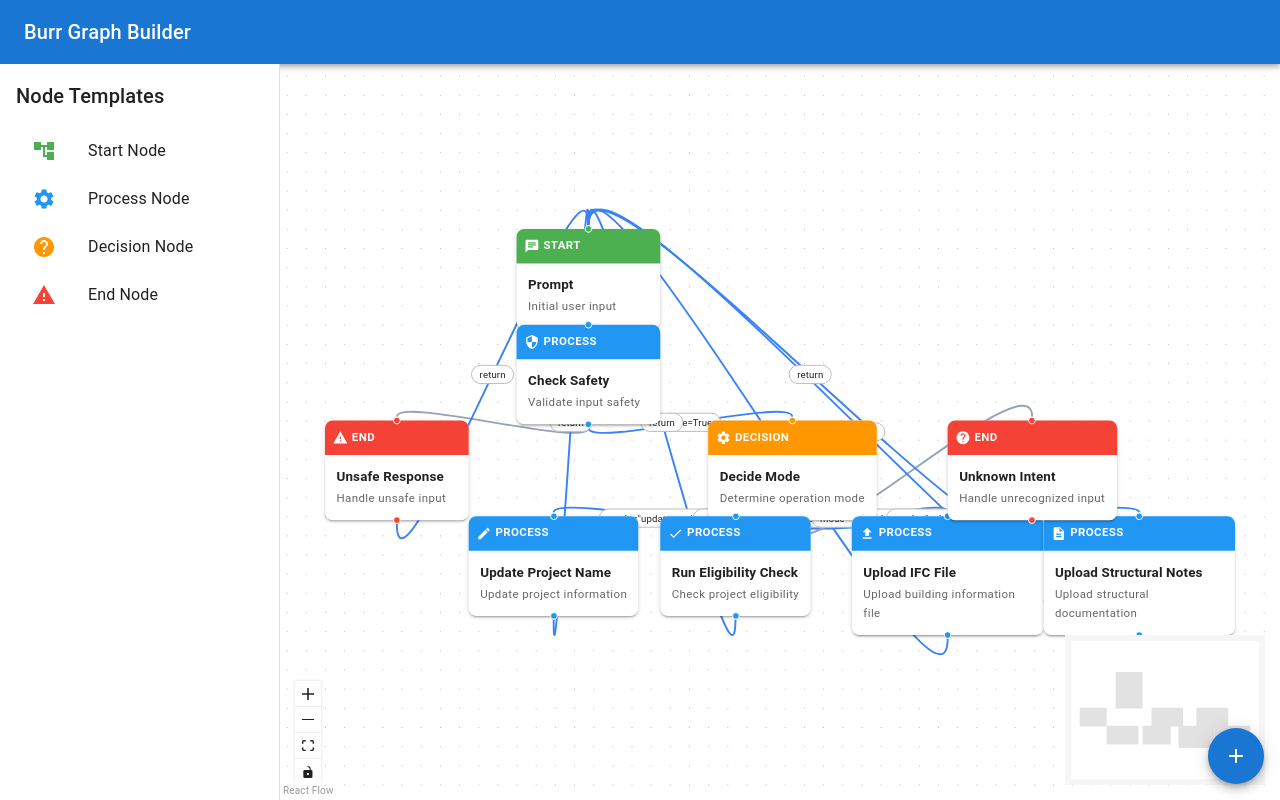
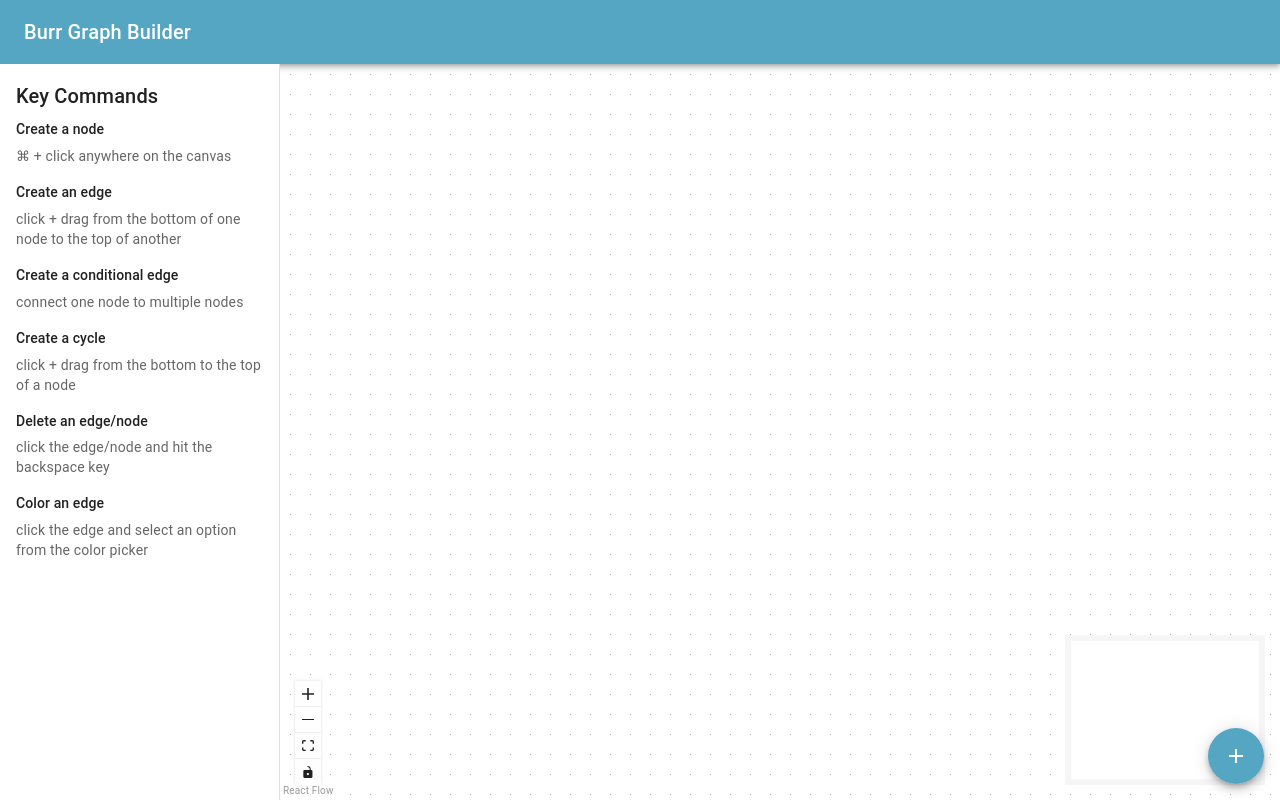
Before and after one commit to jaeyow/burr_graph_builder, a React (Create React App) app: page / in a window 1280 px wide. Built offline with nearby package versions, Linux system fonts and the light colour scheme.

Commit message:
base implementation

```diff
--- a/src/components/CustomEdge.tsx
+++ b/src/components/CustomEdge.tsx
@@ -26,6 +26,7 @@ const CustomEdge: React.FC<EdgeProps<CustomEdgeType>> = ({
   style = {},
   data,
   markerEnd,
+  selected,
 }) => {
   const [edgePath, labelX, labelY] = getBezierPath({
     sourceX,
@@ -37,8 +38,8 @@ const CustomEdge: React.FC<EdgeProps<CustomEdgeType>> = ({
   });
 
   const edgeStyle = {
-    strokeWidth: 2,
-    stroke: data?.condition === 'default' ? '#94a3b8' : '#3b82f6',
+    strokeWidth: selected ? 4 : 2,
+    stroke: (style as React.CSSProperties)?.stroke || (data?.condition === 'default' ? '#94a3b8' : '#429dbce6'),
     ...(style as React.CSSProperties),
   };
 
--- a/src/components/CustomNode.tsx
+++ b/src/components/CustomNode.tsx
@@ -7,75 +7,60 @@ import {
   IconButton,
 } from '@mui/material';
 import {
-  Chat as ChatIcon,
-  Security as SecurityIcon,
-  Warning as WarningIcon,
-  Settings as SettingsIcon,
-  Upload as UploadIcon,
-  Description as DescriptionIcon,
-  Help as HelpIcon,
-  Edit as EditIcon,
-  Check as CheckIcon,
   Delete as DeleteIcon,
 } from '@mui/icons-material';
 
-const iconMap = {
-  chat: ChatIcon,
-  security: SecurityIcon,
-  warning: WarningIcon,
-  settings: SettingsIcon,
-  upload: UploadIcon,
-  description: DescriptionIcon,
-  help: HelpIcon,
-  edit: EditIcon,
-  check: CheckIcon,
-  start: ChatIcon,
-  process: SettingsIcon,
-  decision: HelpIcon,
-  end: WarningIcon,
-} as const;
-
-const nodeTypeColors = {
-  start: '#4caf50',
-  process: '#2196f3',
-  decision: '#ff9800',
-  end: '#f44336',
-} as const;
+// Pastel color palette for nodes
+const pastelColors = [
+  { border: '#FF6B6B', background: '#FFE5E5' }, // Coral
+  { border: '#4ECDC4', background: '#E5F9F6' }, // Turquoise
+  { border: '#45B7D1', background: '#E5F4FD' }, // Sky blue
+  { border: '#96CEB4', background: '#F0F9F4' }, // Mint green
+  { border: '#FFEAA7', background: '#FFFCF0' }, // Light yellow
+  { border: '#DDA0DD', background: '#F5F0F5' }, // Plum
+  { border: '#98D8C8', background: '#F0FAF7' }, // Seafoam
+  { border: '#F7DC6F', background: '#FEFBF0' }, // Pale yellow
+  { border: '#BB8FCE', background: '#F4F1F7' }, // Lavender
+  { border: '#85C1E9', background: '#F0F8FF' }, // Light blue
+];
 
 export interface CustomNodeData extends Record<string, unknown> {
   label: string;
   description?: string;
-  nodeType: keyof typeof nodeTypeColors;
-  icon: keyof typeof iconMap;
+  nodeType: string;
+  icon: string;
+  colorIndex?: number;
   onDelete?: (nodeId: string) => void;
-  onUpdate?: (nodeId: string, data: any) => void;
 }
 
 type CustomNodeType = Node<CustomNodeData>;
 
 const CustomNode: React.FC<NodeProps<CustomNodeType>> = ({ id, data, selected }) => {
-  const IconComponent = iconMap[data.icon] || SettingsIcon;
-  const nodeColor = nodeTypeColors[data.nodeType] || '#2196f3';
+  // Use colorIndex if provided, otherwise generate based on node id
+  const colorIndex = data.colorIndex ?? (parseInt(id.replace(/\D/g, '')) % pastelColors.length);
+  const colors = pastelColors[colorIndex];
 
   const handleDelete = () => {
-    if (data.onDelete) {
+    if (data.onDelete && typeof data.onDelete === 'function') {
       data.onDelete(id);
     }
   };
 
   return (
     <Paper
-      elevation={selected ? 8 : 2}
+      elevation={selected ? 4 : 1}
       sx={{
-        minWidth: 150,
-        maxWidth: 200,
-        border: selected ? `2px solid ${nodeColor}` : 'none',
+        minWidth: 120,
+        maxWidth: 180,
+        border: `2px solid ${colors.border}`,
         borderRadius: 2,
-        backgroundColor: 'white',
+        backgroundColor: colors.background,
         transition: 'all 0.2s ease-in-out',
+        transform: selected ? 'scale(1.05)' : 'scale(1)',
+        position: 'relative',
         '&:hover': {
-          elevation: 4,
-          transform: 'translateY(-1px)',
+          elevation: 3,
+          transform: selected ? 'scale(1.05)' : 'scale(1.02)',
         },
       }}
     >
@@ -84,58 +69,54 @@ const CustomNode: React.FC<NodeProps<CustomNodeType>> = ({ id, data, selected })
         type="target"
         position={Position.Top}
         style={{
-          background: nodeColor,
+          background: colors.border,
           width: 8,
           height: 8,
+          border: 'none',
         }}
       />
 
-      {/* Node Header */}
-      <Box
-        sx={{
-          backgroundColor: nodeColor,
-          color: 'white',
-          p: 1,
-          borderRadius: '8px 8px 0 0',
-          display: 'flex',
-          alignItems: 'center',
-          justifyContent: 'space-between',
-        }}
-      >
-        <Box sx={{ display: 'flex', alignItems: 'center', gap: 0.5 }}>
-          <IconComponent sx={{ fontSize: 16 }} />
-          <Typography variant="caption" sx={{ fontWeight: 'bold' }}>
-            {data.nodeType.toUpperCase()}
-          </Typography>
-        </Box>
+      {/* Node Content */}
+      <Box sx={{ p: 1.5, position: 'relative' }}>
+        {/* Delete button - only show when selected */}
         {selected && (
           <IconButton
             size="small"
             onClick={handleDelete}
-            sx={{ color: 'white', p: 0.25 }}
+            sx={{
+              position: 'absolute',
+              top: 4,
+              right: 4,
+              color: colors.border,
+              p: 0.25,
+              '&:hover': {
+                backgroundColor: `${colors.border}20`,
+              }
+            }}
           >
             <DeleteIcon sx={{ fontSize: 14 }} />
           </IconButton>
         )}
-      </Box>
 
-      {/* Node Content */}
-      <Box sx={{ p: 1.5 }}>
         <Typography
           variant="body2"
           sx={{
             fontWeight: 'bold',
             mb: data.description ? 0.5 : 0,
             wordWrap: 'break-word',
+            color: colors.border,
+            pr: selected ? 3 : 0, // Add padding when delete button is visible
           }}
         >
           {data.label}
         </Typography>
+
         {data.description && (
           <Typography
             variant="caption"
             sx={{
-              color: 'text.secondary',
+              color: colors.border,
+              opacity: 0.8,
               display: 'block',
               wordWrap: 'break-word',
             }}
@@ -150,9 +131,10 @@ const CustomNode: React.FC<NodeProps<CustomNodeType>> = ({ id, data, selected })
         type="source"
         position={Position.Bottom}
         style={{
-          background: nodeColor,
+          background: colors.border,
           width: 8,
           height: 8,
+          border: 'none',
         }}
       />
     </Paper>
--- a/src/components/GraphBuilder.tsx
+++ b/src/components/GraphBuilder.tsx
@@ -1,4 +1,4 @@
-import React, { useState, useCallback } from 'react';
+import React, { useState, useCallback, useEffect } from 'react';
 import {
   ReactFlow,
   Node,
@@ -13,15 +13,11 @@ import {
   BackgroundVariant,
   NodeTypes,
   EdgeTypes,
+  ReactFlowInstance,
 } from '@xyflow/react';
 import {
   Box,
   Drawer,
-  List,
-  ListItem,
-  ListItemButton,
-  ListItemIcon,
-  ListItemText,
   Typography,
   Fab,
   Dialog,
@@ -34,6 +30,8 @@ import {
   InputLabel,
   Select,
   MenuItem,
+  Popover,
+  Grid,
 } from '@mui/material';
 import {
   Add as AddIcon,
@@ -58,216 +56,16 @@ const edgeTypes: EdgeTypes = {
   custom: CustomEdge as any,
 };
 
-// Initial nodes based on the Burr graph structure
-const initialNodes: Node[] = [
-  {
-    id: 'prompt',
-    type: 'custom',
-    position: { x: 250, y: 50 },
-    data: {
-      label: 'Prompt',
-      description: 'Initial user input',
-      nodeType: 'start',
-      icon: 'chat'
-    },
-  },
-  {
-    id: 'check_safety',
-    type: 'custom',
-    position: { x: 250, y: 150 },
-    data: {
-      label: 'Check Safety',
-      description: 'Validate input safety',
-      nodeType: 'process',
-      icon: 'security'
-    },
-  },
-  {
-    id: 'unsafe_response',
-    type: 'custom',
-    position: { x: 50, y: 250 },
-    data: {
-      label: 'Unsafe Response',
-      description: 'Handle unsafe input',
-      nodeType: 'end',
-      icon: 'warning'
-    },
-  },
-  {
-    id: 'decide_mode',
-    type: 'custom',
-    position: { x: 450, y: 250 },
-    data: {
-      label: 'Decide Mode',
-      description: 'Determine operation mode',
-      nodeType: 'decision',
-      icon: 'settings'
-    },
-  },
-  {
-    id: 'update_project_name',
-    type: 'custom',
-    position: { x: 200, y: 350 },
-    data: {
-      label: 'Update Project Name',
-      description: 'Update project information',
-      nodeType: 'process',
-      icon: 'edit'
-    },
-  },
-  {
-    id: 'run_eligibility_check',
-    type: 'custom',
-    position: { x: 400, y: 350 },
-    data: {
-      label: 'Run Eligibility Check',
-      description: 'Check project eligibility',
-      nodeType: 'process',
-      icon: 'check'
-    },
-  },
-  {
-    id: 'upload_ifc_file',
-    type: 'custom',
-    position: { x: 600, y: 350 },
-    data: {
-      label: 'Upload IFC File',
-      description: 'Upload building information file',
-      nodeType: 'process',
-      icon: 'upload'
-    },
-  },
-  {
-    id: 'upload_structural_notes',
-    type: 'custom',
-    position: { x: 800, y: 350 },
-    data: {
-      label: 'Upload Structural Notes',
-      description: 'Upload structural documentation',
-      nodeType: 'process',
-      icon: 'description'
-    },
-  },
-  {
-    id: 'unknown_intent',
-    type: 'custom',
-    position: { x: 700, y: 250 },
-    data: {
-      label: 'Unknown Intent',
-      description: 'Handle unrecognized input',
-      nodeType: 'end',
-      icon: 'help'
-    },
-  },
-];
+// Initial nodes - start with empty canvas
+const initialNodes: Node[] = [];
 
-// Initial edges based on the Burr graph transitions
-const initialEdges: Edge[] = [
-  {
-    id: 'e1',
-    source: 'prompt',
-    target: 'check_safety',
-    type: 'custom',
-    data: { condition: 'default' },
-  },
-  {
-    id: 'e2',
-    source: 'check_safety',
-    target: 'decide_mode',
-    type: 'custom',
-    data: { condition: 'safe=True' },
-  },
-  {
-    id: 'e3',
-    source: 'check_safety',
-    target: 'unsafe_response',
-    type: 'custom',
-    data: { condition: 'default' },
-  },
-  {
-    id: 'e4',
-    source: 'decide_mode',
-    target: 'update_project_name',
-    type: 'custom',
-    data: { condition: 'mode="update_project_name"' },
-  },
-  {
-    id: 'e5',
-    source: 'decide_mode',
-    target: 'run_eligibility_check',
-    type: 'custom',
-    data: { condition: 'mode="run_eligibility_check"' },
-  },
-  {
-    id: 'e6',
-    source: 'decide_mode',
-    target: 'upload_ifc_file',
-    type: 'custom',
-    data: { condition: 'mode="upload_ifc_file"' },
-  },
-  {
-    id: 'e7',
-    source: 'decide_mode',
-    target: 'upload_structural_notes',
-    type: 'custom',
-    data: { condition: 'mode="upload_structural_notes"' },
-  },
-  {
-    id: 'e8',
-    source: 'decide_mode',
-    target: 'unknown_intent',
-    type: 'custom',
-    data: { condition: 'default' },
-  },
-  // Return edges to prompt
-  {
-    id: 'e9',
-    source: 'update_project_name',
-    target: 'prompt',
-    type: 'custom',
-    data: { condition: 'return' },
-  },
-  {
-    id: 'e10',
-    source: 'run_eligibility_check',
-    target: 'prompt',
-    type: 'custom',
-    data: { condition: 'return' },
-  },
-  {
-    id: 'e11',
-    source: 'upload_ifc_file',
-    target: 'prompt',
-    type: 'custom',
-    data: { condition: 'return' },
-  },
-  {
-    id: 'e12',
-    source: 'upload_structural_notes',
-    target: 'prompt',
-    type: 'custom',
-    data: { condition: 'return' },
-  },
-  {
-    id: 'e13',
-    source: 'unknown_intent',
-    target: 'prompt',
-    type: 'custom',
-    data: { condition: 'return' },
-  },
-  {
-    id: 'e14',
-    source: 'unsafe_response',
-    target: 'prompt',
-    type: 'custom',
-    data: { condition: 'return' },
-  },
-];
+// Initial edges - start with empty canvas
+const initialEdges: Edge[] = [];
 
 // Available node templates
 const nodeTemplates = [
   { type: 'start', label: 'Start Node', icon: <TreeIcon />, color: '#4caf50' },
-  { type: 'process', label: 'Process Node', icon: <SettingsIcon />, color: '#2196f3' },
+  { type: 'process', label: 'Process Node', icon: <SettingsIcon />, color: '#429dbce6' },
   { type: 'decision', label: 'Decision Node', icon: <HelpIcon />, color: '#ff9800' },
   { type: 'end', label: 'End Node', icon: <WarningIcon />, color: '#f44336' },
 ];
@@ -282,13 +80,89 @@ interface NodeDialogData {
 const GraphBuilder: React.FC = () => {
   const [nodes, setNodes, onNodesChange] = useNodesState(initialNodes);
   const [edges, setEdges, onEdgesChange] = useEdgesState(initialEdges);
+  const [reactFlowInstance, setReactFlowInstance] = useState<ReactFlowInstance | null>(null);
   const [nodeDialog, setNodeDialog] = useState(false);
+  const [selectedEdge, setSelectedEdge] = useState<string | null>(null);
+  const [selectedNode, setSelectedNode] = useState<string | null>(null);
+  const [colorPickerOpen, setColorPickerOpen] = useState(false);
+  const [colorPickerAnchor, setColorPickerAnchor] = useState<HTMLElement | null>(null);
   const [nodeDialogData, setNodeDialogData] = useState<NodeDialogData>({
     label: '',
     description: '',
     nodeType: 'process',
     icon: 'settings',
   });
+
+  const edgeColors = ['#429dbce6', '#ef4444', '#10b981', '#f59e0b', '#8b5cf6', '#ec4899', '#6b7280'];
+
+  // Handle node deletion
+  const handleDeleteNode = useCallback((nodeId: string) => {
+    setNodes((nds) => nds.filter((node) => node.id !== nodeId));
+    setEdges((eds) => eds.filter((edge) => edge.source !== nodeId && edge.target !== nodeId));
+    setSelectedNode(null);
+  }, [setNodes, setEdges]);
+
+  // Handle canvas click with Cmd/Ctrl key to create nodes
+  const onPaneClick = useCallback((event: React.MouseEvent) => {
+    if (event.metaKey || event.ctrlKey) {
+      // Cmd/Ctrl + click to create a node
+      let position;
+
+      if (reactFlowInstance) {
+        // Use ReactFlow's positioning when instance is available
+        position = reactFlowInstance.screenToFlowPosition({
+          x: event.clientX,
+          y: event.clientY,
+        });
+      } else {
+        // Fallback positioning for when ReactFlow instance isn't ready yet
+        const rect = (event.currentTarget as HTMLElement).getBoundingClientRect();
+        position = {
+          x: event.clientX - rect.left,
+          y: event.clientY - rect.top,
+        };
+      }
+
+      const newNode: Node = {
+        id: `node_${Date.now()}`,
+        type: 'custom',
+        position,
+        data: {
+          label: `Node ${nodes.length + 1}`,
+          description: '',
+          nodeType: 'process',
+          icon: 'settings',
+          colorIndex: nodes.length % 10, // Cycle through the 10 pastel colors
+          onDelete: handleDeleteNode,
+        },
+      };
+
+      setNodes((nds) => [...nds, newNode]);
+    }
+  }, [nodes.length, setNodes, handleDeleteNode, reactFlowInstance]);
+
+  // Handle keyboard events
+  const onKeyDown = useCallback((event: KeyboardEvent) => {
+    if (event.key === 'Backspace' || event.key === 'Delete') {
+      // Delete selected node or edge
+      if (selectedNode) {
+        setNodes((nds) => nds.filter((node) => node.id !== selectedNode));
+        setEdges((eds) => eds.filter((edge) => edge.source !== selectedNode && edge.target !== selectedNode));
+        setSelectedNode(null);
+      } else if (selectedEdge) {
+        setEdges((eds) => eds.filter((edge) => edge.id !== selectedEdge));
+        setSelectedEdge(null);
+      }
+    }
+  }, [selectedNode, selectedEdge, setNodes, setEdges]);
+
+  // Add keyboard event listener
+  useEffect(() => {
+    document.addEventListener('keydown', onKeyDown);
+    return () => {
+      document.removeEventListener('keydown', onKeyDown);
+    };
+  }, [onKeyDown]);
 
   const onConnect = useCallback(
     (params: Connection) => {
@@ -301,6 +175,36 @@ const GraphBuilder: React.FC = () => {
     },
     [setEdges]
   );
+
+  // Handle node selection
+  const onNodeClick = useCallback((event: React.MouseEvent, node: Node) => {
+    setSelectedNode(node.id);
+    setSelectedEdge(null);
+  }, []);
+
+  // Handle edge selection
+  const onEdgeClick = useCallback((event: React.MouseEvent, edge: Edge) => {
+    setSelectedEdge(edge.id);
+    setSelectedNode(null);
+    // Open color picker for edge coloring
+    setColorPickerAnchor(event.currentTarget as HTMLElement);
+    setColorPickerOpen(true);
+  }, []);
+
+  // Handle edge color change
+  const handleEdgeColorChange = useCallback((color: string) => {
+    if (selectedEdge) {
+      setEdges((eds) =>
+        eds.map((edge) =>
+          edge.id === selectedEdge
+            ? { ...edge, style: { ...edge.style, stroke: color } }
+            : edge
+        )
+      );
+    }
+    setColorPickerOpen(false);
+    setColorPickerAnchor(null);
+  }, [selectedEdge, setEdges]);
 
   const handleAddNode = useCallback(() => {
     setNodeDialog(true);
@@ -316,6 +220,8 @@ const GraphBuilder: React.FC = () => {
         description: nodeDialogData.description,
         nodeType: nodeDialogData.nodeType,
         icon: nodeDialogData.icon,
+        colorIndex: nodes.length % 10, // Cycle through the 10 pastel colors
+        onDelete: handleDeleteNode,
       },
     };
 
@@ -327,11 +233,11 @@ const GraphBuilder: React.FC = () => {
       nodeType: 'process',
       icon: 'settings',
     });
-  }, [nodeDialogData, setNodes]);
+  }, [nodeDialogData, setNodes, nodes.length, handleDeleteNode]);
 
   return (
     <Box sx={{ display: 'flex', height: '100%' }}>
-      {/* Side drawer with node templates */}
+      {/* Side drawer with instructions */}
       <Drawer
         variant="permanent"
         sx={{
@@ -346,29 +252,61 @@ const GraphBuilder: React.FC = () => {
       >
         <Box sx={{ p: 2 }}>
           <Typography variant="h6" gutterBottom>
-            Node Templates
+            Key Commands
           </Typography>
-          <List>
-            {nodeTemplates.map((template) => (
-              <ListItem key={template.type} disablePadding>
-                <ListItemButton
-                  onClick={() => {
-                    setNodeDialogData({
-                      ...nodeDialogData,
-                      nodeType: template.type,
-                      icon: template.type,
-                    });
-                    setNodeDialog(true);
-                  }}
-                >
-                  <ListItemIcon sx={{ color: template.color }}>
-                    {template.icon}
-                  </ListItemIcon>
-                  <ListItemText primary={template.label} />
-                </ListItemButton>
-              </ListItem>
-            ))}
-          </List>
+          <Box sx={{ mb: 2 }}>
+            <Typography variant="subtitle2" gutterBottom>
+              Create a node
+            </Typography>
+            <Typography variant="body2" color="text.secondary" sx={{ mb: 1 }}>
+              ⌘ + click anywhere on the canvas
+            </Typography>
+          </Box>
+
+          <Box sx={{ mb: 2 }}>
+            <Typography variant="subtitle2" gutterBottom>
+              Create an edge
+            </Typography>
+            <Typography variant="body2" color="text.secondary" sx={{ mb: 1 }}>
+              click + drag from the bottom of one node to the top of another
+            </Typography>
+          </Box>
+
+          <Box sx={{ mb: 2 }}>
+            <Typography variant="subtitle2" gutterBottom>
+              Create a conditional edge
+            </Typography>
+            <Typography variant="body2" color="text.secondary" sx={{ mb: 1 }}>
+              connect one node to multiple nodes
+            </Typography>
+          </Box>
+
+          <Box sx={{ mb: 2 }}>
+            <Typography variant="subtitle2" gutterBottom>
+              Create a cycle
+            </Typography>
+            <Typography variant="body2" color="text.secondary" sx={{ mb: 1 }}>
+              click + drag from the bottom to the top of a node
+            </Typography>
+          </Box>
+
+          <Box sx={{ mb: 2 }}>
+            <Typography variant="subtitle2" gutterBottom>
+              Delete an edge/node
+            </Typography>
+            <Typography variant="body2" color="text.secondary" sx={{ mb: 1 }}>
+              click the edge/node and hit the backspace key
+            </Typography>
+          </Box>
+
+          <Box sx={{ mb: 2 }}>
+            <Typography variant="subtitle2" gutterBottom>
+              Color an edge
+            </Typography>
+            <Typography variant="body2" color="text.secondary" sx={{ mb: 1 }}>
+              click the edge and select an option from the color picker
+            </Typography>
+          </Box>
         </Box>
       </Drawer>
 
@@ -380,17 +318,22 @@ const GraphBuilder: React.FC = () => {
           onNodesChange={onNodesChange}
           onEdgesChange={onEdgesChange}
           onConnect={onConnect}
+          onNodeClick={onNodeClick}
+          onEdgeClick={onEdgeClick}
+          onPaneClick={onPaneClick}
+          onInit={setReactFlowInstance}
           nodeTypes={nodeTypes}
           edgeTypes={edgeTypes}
           fitView
           attributionPosition="bottom-left"
+          deleteKeyCode="Backspace"
         >
           <Controls />
           <MiniMap />
           <Background variant={BackgroundVariant.Dots} gap={20} size={1} />
         </ReactFlow>
 
-        {/* Add Node FAB */}
+        {/* Add Node FAB - Keep for manual addition */}
         <Fab
           color="primary"
           aria-label="add node"
@@ -448,6 +391,50 @@ const GraphBuilder: React.FC = () => {
           </Button>
         </DialogActions>
       </Dialog>
+
+      {/* Color Picker Popover for Edges */}
+      <Popover
+        open={colorPickerOpen}
+        anchorEl={colorPickerAnchor}
+        onClose={() => {
+          setColorPickerOpen(false);
+          setColorPickerAnchor(null);
+        }}
+        anchorOrigin={{
+          vertical: 'bottom',
+          horizontal: 'center',
+        }}
+        transformOrigin={{
+          vertical: 'top',
+          horizontal: 'center',
+        }}
+      >
+        <Box sx={{ p: 2 }}>
+          <Typography variant="subtitle2" gutterBottom>
+            Select Edge Color
+          </Typography>
+          <Grid container spacing={1}>
+            {edgeColors.map((color) => (
+              <Grid item key={color}>
+                <Box
+                  sx={{
+                    width: 30,
+                    height: 30,
+                    backgroundColor: color,
+                    borderRadius: 1,
+                    cursor: 'pointer',
+                    border: '2px solid transparent',
+                    '&:hover': {
+                      border: '2px solid #000',
+                    },
+                  }}
+                  onClick={() => handleEdgeColorChange(color)}
+                />
+              </Grid>
+            ))}
+          </Grid>
+        </Box>
+      </Popover>
     </Box>
   );
 };
--- a/src/index.tsx
+++ b/src/index.tsx
@@ -10,7 +10,7 @@ const theme = createTheme({
   palette: {
     mode: 'light',
     primary: {
-      main: '#1976d2',
+      main: '#429dbce6',
     },
     secondary: {
       main: '#dc004e',
```
Also changed, not shown: keymappings.png (added).
